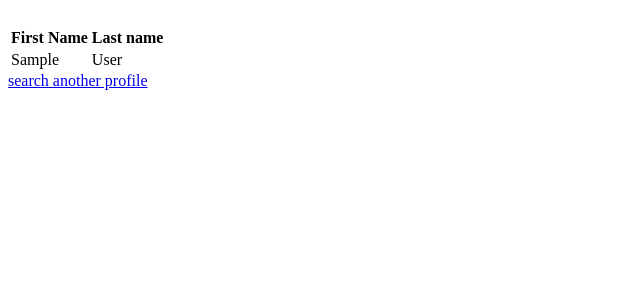
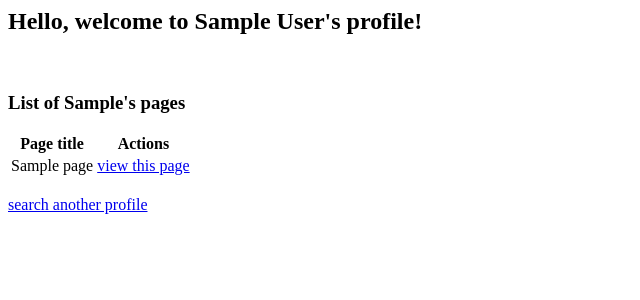
Before and after one commit to wornsoulbit/FinalProjectECom, a PHP site: the page made by FinalProject/app/views/Profile/viewProfile.php in a window 1280 px wide. Shown: the top 300 px of the page, without its empty margins (0-640 px from the left). Run offline with PHP 8.4, Linux system fonts and the light colour scheme; the template is opened without the code that fills it: most values are stand-ins (such as "Sample title", 1, 10 or a date in 2020); some libraries are stand-ins or nearby versions.

Commit message:
view the seached user and view their pages

```diff
--- a/FinalProject/app/controllers/ProfileController.php
+++ b/FinalProject/app/controllers/ProfileController.php
@@ -61,7 +61,10 @@ class ProfileController extends \App\core\Controller {
     function viewProfile($profile_id){
         $profile = new \App\models\Profile();
         $profile = $profile->find($profile_id);
-        $this->view('Profile/viewProfile', ['profile' => $profile]);
+
+        $page = new \App\models\Page();
+        $page = $page->getAll($profile->profile_id);
+        $this->view('Profile/viewProfile', ['page' => $page, 'profile' => $profile]);
     }
 
 }
--- a/FinalProject/app/views/Profile/viewProfile.php
+++ b/FinalProject/app/views/Profile/viewProfile.php
@@ -3,22 +3,32 @@
 </head>
 <body>
 
-	<table>
-		<tr>
-			<th>First Name</th><th>Last name</th>
-		</tr>
+	<?php
+            echo "<h2>Hello, welcome to " . $data['profile']->first_name . " " . $data['profile']->last_name .
+            "'s profile!</h2><br />";
 
+    ?>
 
-	<?php
+    <table>
+			<tr>
+				<th>Page title</th>
+				<th>Actions</th>
+			</tr>
+			<?php
+				echo "<h3> List of " . $data['profile']->first_name . "'s pages</h3>";
 
-			echo "<tr>" .
-                "<td>" . $data['profile']->first_name . "</td>" . "</br>" .
-                "<td>" . $data['profile']->last_name . "</td>" .  "</td>" .
-                "</tr>";
+				foreach($data['page'] as $page){
+					echo "<tr>
+							<td>$page->page_title</td>
+							<td>
+								<a href='".BASE."/Page/viewOtherUserPage/$page->page_id'>view this page</a>
+							</td>
+						</tr>";
+				}
+			?>
+	</table>
 
-	?>
-
-	</table>
+    <br>
 	<a href="<?=BASE?>/Profile/search">search another profile</a>
 </body>
 </html>
```
Also changed, not shown: FinalProject/app/controllers/PageController.php (+14 -0 lines), FinalProject/app/views/Page/otherUserPage.php (added, +43 -0 lines), FinalProject/app/views/Profile/profilePage.php (+7 -4 lines).
